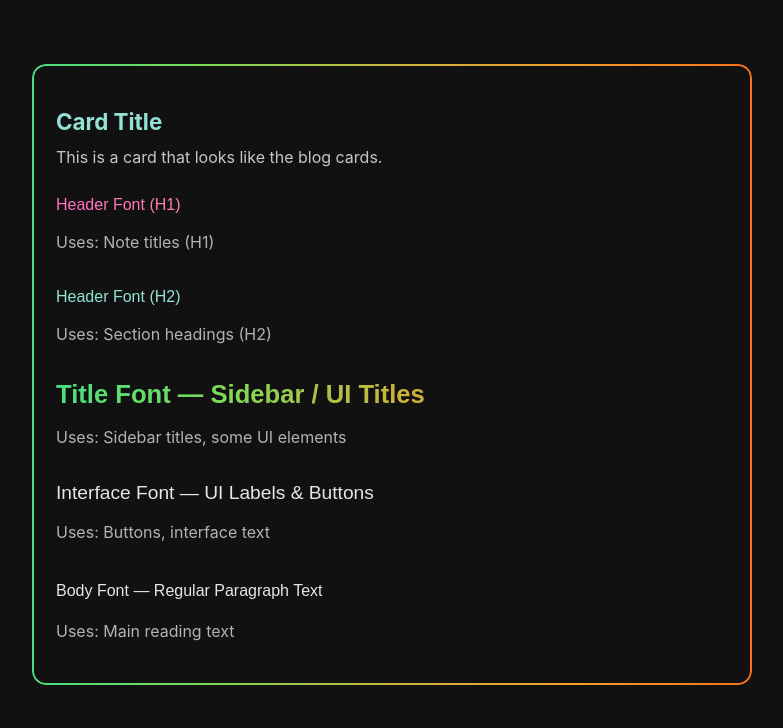
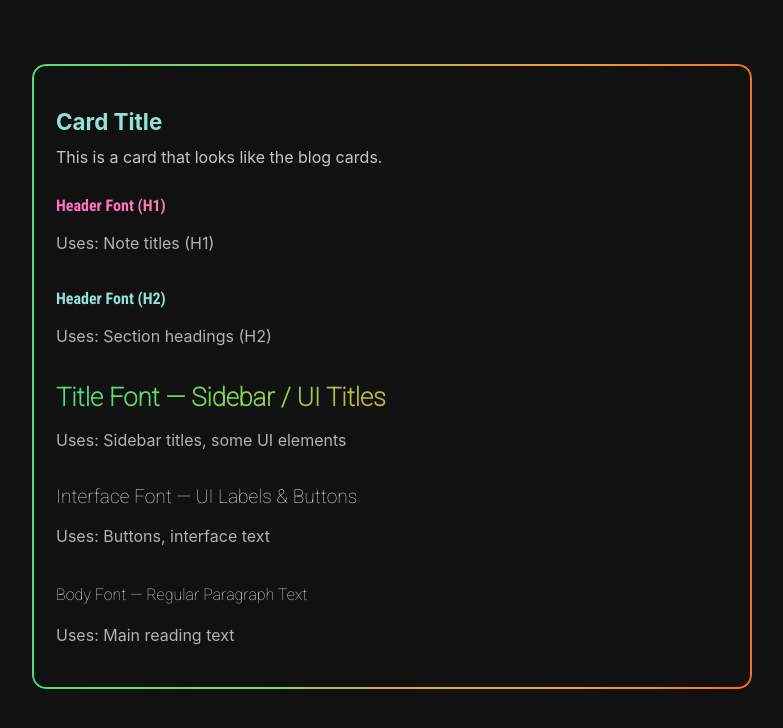
Before and after one commit to Marmitewarlock/suzal, a Jekyll site: the page built from zines/index.md, in a window 1280 px wide. Shown: the top 728 px of the page, without its empty margins (248-1031 px from the left). Built offline with Jekyll 4.4.1, drawn with Linux system fonts in a browser that asks for light colours.

Commit message:
Update royal-velvet.css

```diff
--- a/assets/css/royal-velvet.css
+++ b/assets/css/royal-velvet.css
@@ -19,10 +19,14 @@
   --text-accent: var(--lavender);
   --border-color: #d8c9b8;
 
-  --font-text: 'Arial', sans-serif;
-  --font-header: 'Arial', sans-serif;
-  --font-title: 'Arial', sans-serif;
-  --font-interface: 'Arial', sans-serif;
+  --font-text: 'Roboto', sans-serif;
+  --font-header: 'Roboto Condensed', sans-serif;
+  --font-title: 'Roboto', sans-serif;
+  --font-interface: 'Roboto', sans-serif;
+
+  --h1-weight: 700;
+  --h2-weight: 700;
+  --h3-weight: 700;
 }
 
 /*──────────────────────────────────────────────
```
